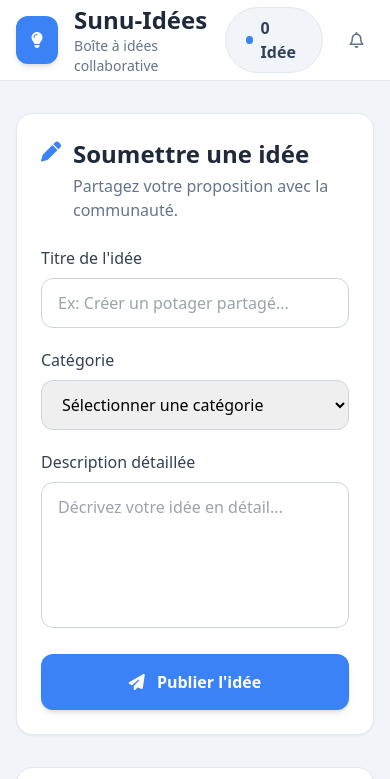
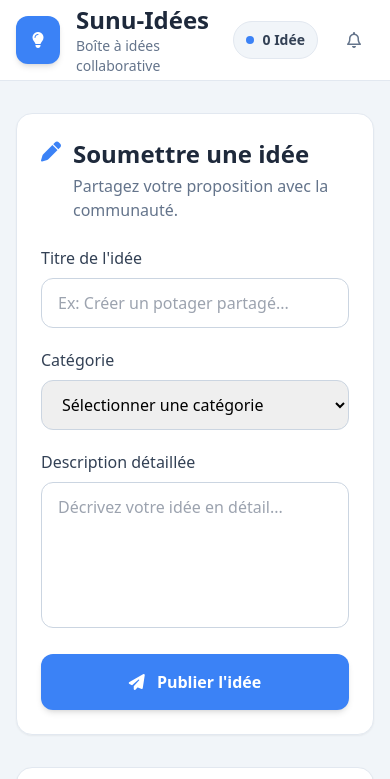
Before and after one commit to BigLineDev0/sunu-idees, a plain HTML site: page index.html in a window 390 px wide. Shown: the top 779 px of the page. Drawn offline with nearby package versions, Linux system fonts and the light colour scheme.

Commit message:
Amelioration du responisve

```diff
--- a/index.html
+++ b/index.html
@@ -46,13 +46,15 @@
                 <div class="flex items-center gap-4">
 
                     <!-- compteur dynamique -->
-                    <div class="bg-slate-100 border border-slate-200 px-5 py-2 rounded-full flex items-center gap-2">
+                    <div class="bg-slate-100 border border-slate-200 px-3 sm:px-5 py-2 rounded-full flex items-center gap-2 max-w-fit shrink-0">
+
                         <span class="w-2 h-2 rounded-full bg-blue-500"></span>
 
                         <!-- JS : nombre dynamique -->
-                        <span id="ideas-count" class="font-semibold text-slate-700">
+                        <span id="ideas-count" class="font-semibold text-slate-700 text-sm sm:text-base whitespace-nowrap">
+                            0 Idées
+                        </span>
 
-                        </span>
                     </div>
 
                     <button
@@ -75,7 +77,7 @@
 
             <div class="grid grid-cols-1 lg:grid-cols-12 gap-8">
 
-               <!-- formulaire -->
+                <!-- formulaire -->
                 <aside class="lg:col-span-4">
 
                     <div class="bg-white rounded-2xl border border-slate-200 shadow-sm p-6 sticky top-6">
```
Also changed, not shown: README.md.
